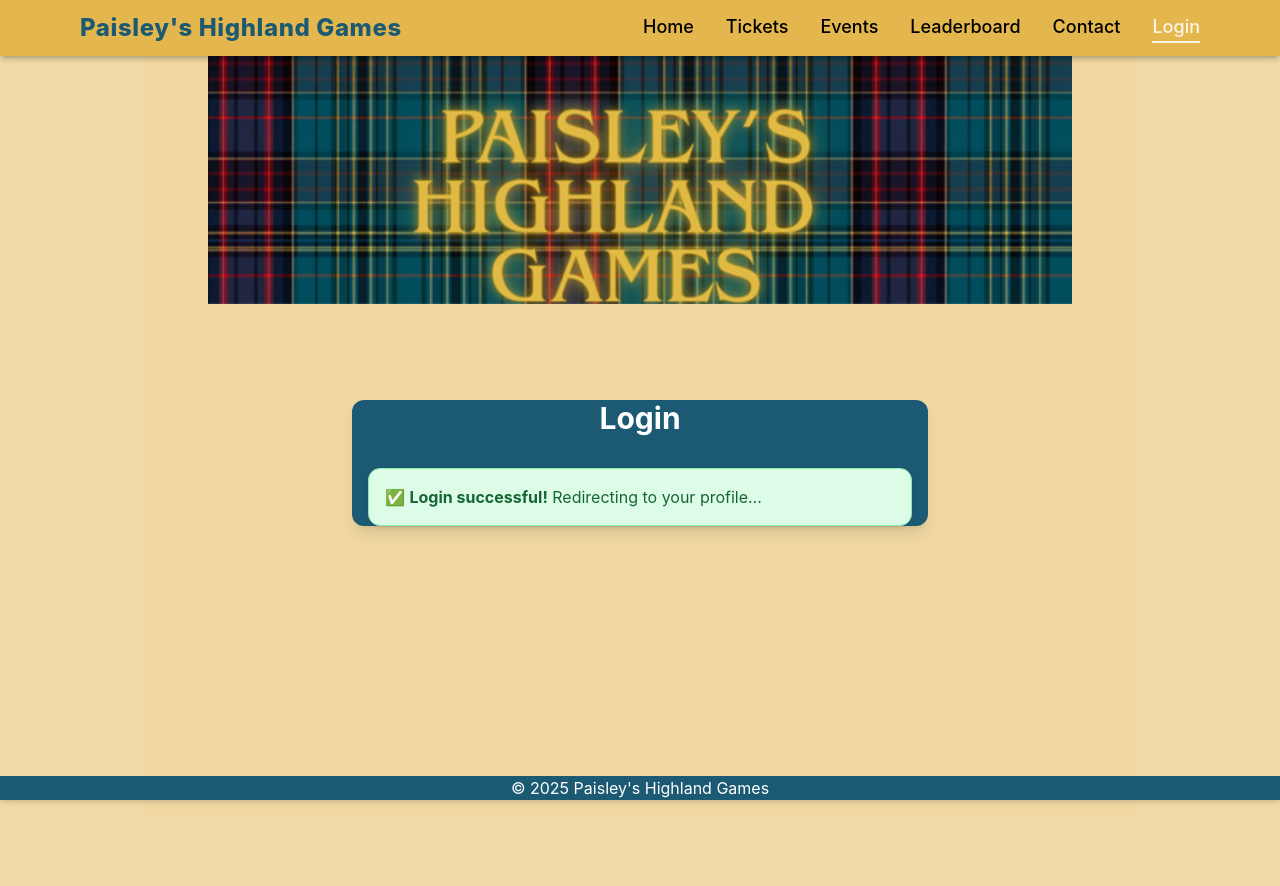
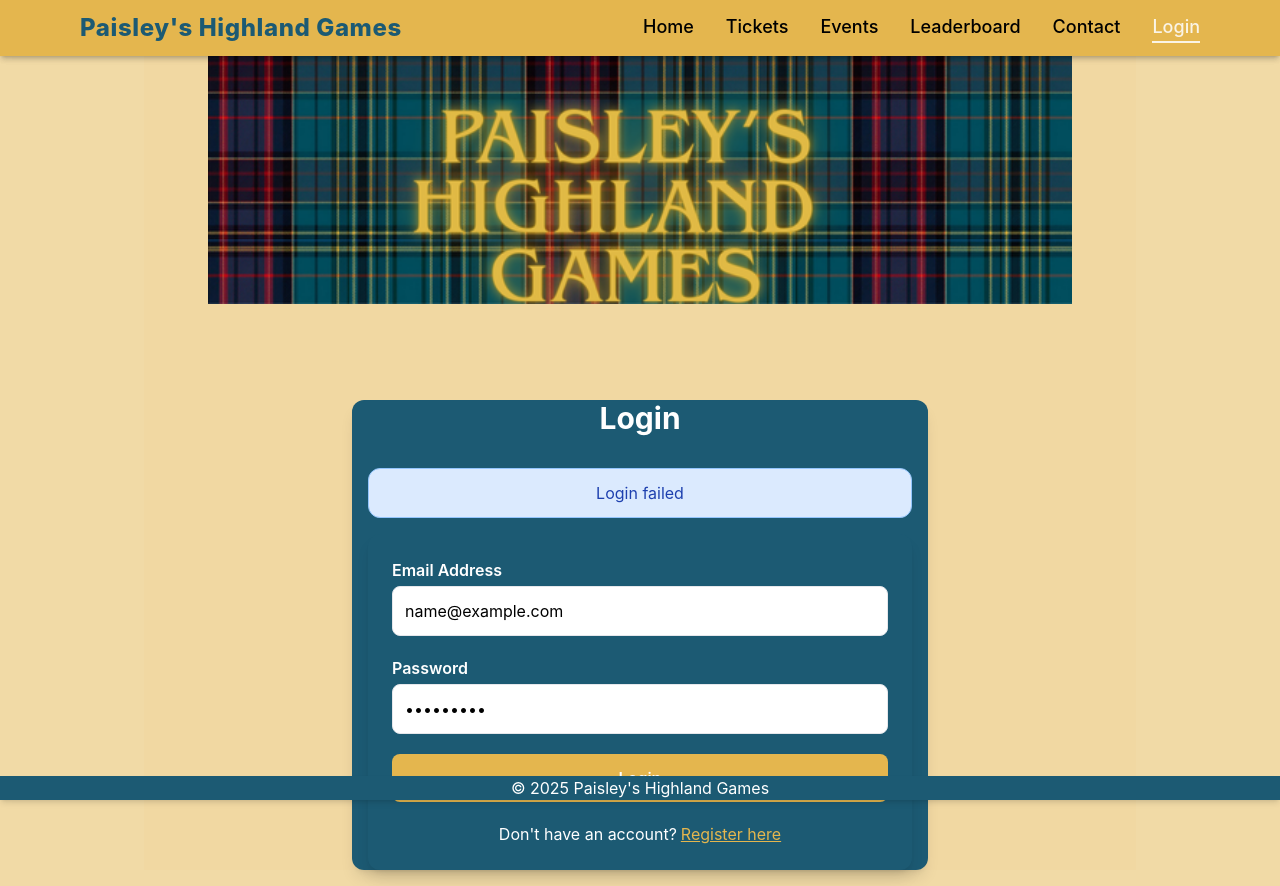
Before and after one commit to kllk15656/HighlandGames, a React (Vite) app in the folder client/: page /login in a window 1280 px wide. Both pictures are taken after typing "name@example.com", "Sample123" into the empty fields and a click on the button "Login". Before the commit the page ends 832 px from the top, so only its background shows below. Built offline with nearby package versions, Linux system fonts and the light colour scheme; no server answers.

Commit message:
update 8

```diff
--- a/client/src/pages/Login.jsx
+++ b/client/src/pages/Login.jsx
@@ -1,6 +1,8 @@
 import React, { useState } from "react";
+import axios from "axios";
 import Header from "../components/Header";
 import Navbar from "../components/Navbar";
+import { useNavigate } from "react-router-dom";
 
 export default function Login() {
   const [formData, setFormData] = useState({
@@ -8,43 +10,64 @@ export default function Login() {
     password: "",
   });
 
+  const [msg, setMsg] = useState("");
   const [submitted, setSubmitted] = useState(false);
+  const navigate = useNavigate();
 
-  // Handle input change
+  // Handle each input change
   const handleChange = (e) => {
     setFormData({ ...formData, [e.target.name]: e.target.value });
   };
 
-  // Handle form submission
-  const handleSubmit = (e) => {
+  // Submit login form to backend
+  const handleSubmit = async (e) => {
     e.preventDefault();
-    console.log("Login submitted:", formData);
-    setSubmitted(true);
+    setMsg("Logging in...");
+
+    try {
+      const res = await axios.post(
+        "https://highlandgames.onrender.com/api/auth/login",
+        formData
+      );
+
+      console.log("Login success:", res.data);
+
+      // Save token (optional)
+      localStorage.setItem("token", res.data.token);
+
+      setSubmitted(true);
+      setMsg("Login successful! Redirecting...");
+
+      // redirect after 1 sec
+      setTimeout(() => navigate("/profile"), 1200);
+
+    } catch (err) {
+      console.error("Login error:", err.response?.data);
+      setMsg(err.response?.data?.error || "Login failed");
+    }
   };
 
   return (
     <div className="w-full min-h-screen bg-gold/5">
-      {/* Header + Navigation */}
       <Header />
       <Navbar />
 
-      {/* Main Login Card */}
       <main className="max-w-xl mx-auto px-4 bg-primary-light rounded-xl shadow-lg">
         <h1 className="text-3xl font-bold text-white text-center mt-24 mb-8">
           Login
         </h1>
 
-        {/* Success Message */}
-        {submitted ? (
-          <div className="bg-green-100 border border-green-300 text-green-800 p-4 rounded-xl shadow mb-10">
-            ✅ <b>Login successful!</b> Redirecting to your profile…
+        {msg && (
+          <div className="bg-blue-100 border border-blue-300 text-blue-800 p-3 rounded-xl text-center mb-4">
+            {msg}
           </div>
-        ) : (
+        )}
+
+        {!submitted && (
           <form
             onSubmit={handleSubmit}
             className="bg-primary-light p-6 rounded-xl shadow-lg space-y-5"
           >
-            {/* Email */}
             <div>
               <label className="block text-white font-semibold mb-1">Email Address</label>
               <input
@@ -57,7 +80,6 @@ export default function Login() {
               />
             </div>
 
-            {/* Password */}
             <div>
               <label className="block text-white font-semibold mb-1">Password</label>
               <input
@@ -70,7 +92,6 @@ export default function Login() {
               />
             </div>
 
-            {/* Submit Button */}
             <button
               type="submit"
               className="w-full py-3 bg-gold text-white font-semibold rounded-lg hover:bg-accent-red transition"
@@ -78,10 +99,12 @@ export default function Login() {
               Login
             </button>
 
-            {/* Register Link */}
             <p className="text-white text-center mt-3">
-              Don't have an account?{" "}
-              <a href="/register" className="text-gold underline hover:text-accent-yellow">
+              Don't have an account?
+              <a
+                href="/register"
+                className="text-gold underline ml-1 hover:text-accent-yellow"
+              >
                 Register here
               </a>
             </p>
@@ -89,7 +112,6 @@ export default function Login() {
         )}
       </main>
 
-      {/* Footer */}
       <footer className="w-full bg-primary-light text-white text-center shadow-md fixed bottom-0 left-0 z-50">
         © {new Date().getFullYear()} Paisley's Highland Games
       </footer>
--- a/client/src/pages/Register.jsx
+++ b/client/src/pages/Register.jsx
@@ -18,7 +18,9 @@ export default function Register() {
     setMsg("Registering...");
 
     try {
-      const res = await axios.post("http://localhost:5000/api/auth/register", form);
+      const res = await axios.post( "https://highlandgames.onrender.com/api/auth/register",
+  form
+);
       setMsg("🎉 Registered successfully! Redirecting...");
       setTimeout(() => navigate("/login"), 1200);
     } catch (err) {
```
